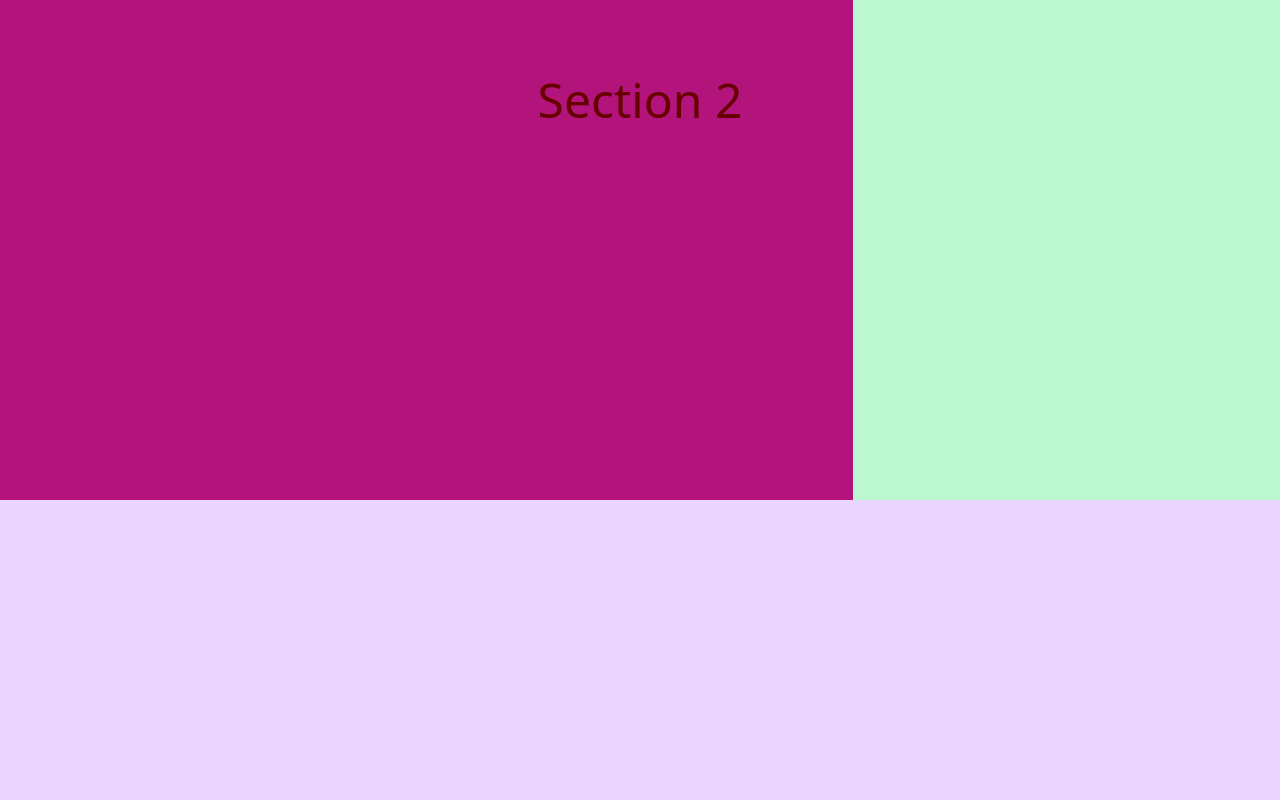
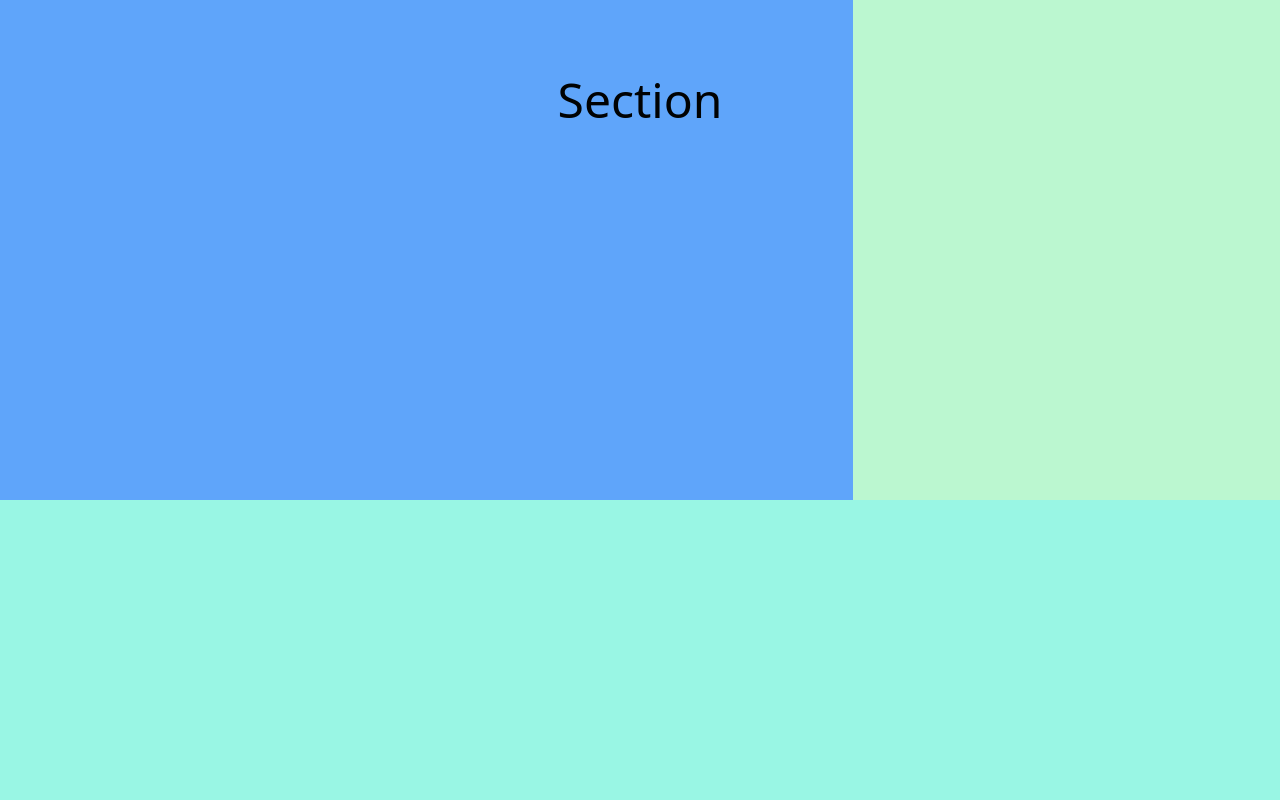
Before and after one commit to abruptpause/red-template-nextjs, a Next.js app: page / in a window 1280 px wide. Shown: the part 1100-1900 px from the top of the page. Built offline with nearby package versions, Linux system fonts and the light colour scheme; a web font is replaced by a local one.

Commit message:
break out index.js into separate components

```diff
--- a/pages/index.js
+++ b/pages/index.js
@@ -1,32 +1,30 @@
 #!/usr/bin/env node
+
+const PlaceHolder = ({ bg = 'bg-slate-50', text = 'section' }) => (
+  <section className={`flex items-center justify-center min-h-screen ${bg}`}>
+    <h1 className='text-center text-5xl capitalize'>{text}</h1>
+  </section>
+)
+
+const Sticky = ({ bg = 'bg-sky-500/[.01]', text = 'sticky' }) => (
+  <section className={ `absolute top-0 left-0 grid grid-cols-3 w-full h-full ${bg}` }>
+    <div className='bg-green-200 col-span-1 col-start-3'>
+      <div className='top-0 right-0 sticky flex bg-teal-600 items-center justify-center p-10'>
+        <p className='text-center text-4xl capitalize'>{text}</p>
+      </div>
+    </div>
+  </section>
+)
 
 const Home = () => (
   <main>
-    <div className="relative">
-      <div className='absolute top-0 left-0 grid grid-cols-3 w-full h-full' style={{ backgroundColor: 'rgba(255, 0, 0, 0.4)' }}>
-        <div className='bg-green-200 col-span-1 col-start-3'>
-          <div className='top-0 right-0 sticky flex bg-teal-600 items-center justify-center'>
-            <h1 className='text-center text-3xl capitalize'>sticky content</h1>
-          </div>
-        </div>
-      </div>
-
-      <section className='flex items-center justify-center min-h-screen bg-purple-400'>
-        <h1 className='text-center text-5xl capitalize'>section 1</h1>
-      </section>
-
-      <section className='flex items-center justify-center min-h-screen bg-purple-700'>
-        <h1 className='text-center text-5xl capitalize'>section 2</h1>
-      </section>
-    </div>
-
-    <section className='relative flex items-center justify-center min-h-screen bg-purple-200'>
-      <h1 className='text-center text-5xl capitalize'>section 3</h1>
+    <section className='relative'>
+      <Sticky />
+      <PlaceHolder bg='bg-teal-100' />
+      <PlaceHolder bg='bg-blue-400' />
     </section>
-
-    <section className='relative flex items-center justify-center min-h-screen bg-blue-500'>
-      <h1 className='text-center text-5xl capitalize'>section 4</h1>
-    </section>
+    <PlaceHolder bg='bg-teal-200' />
+    <PlaceHolder bg='bg-blue-500' />
   </main>
 )
 
--- /dev/null
+++ b/styles/main.css
@@ -0,0 +1,3 @@
+.fofofo {
+  background-color: orange;
+}
```
Also changed, not shown: 1 other file (tests, documents, lock files or other folders).
